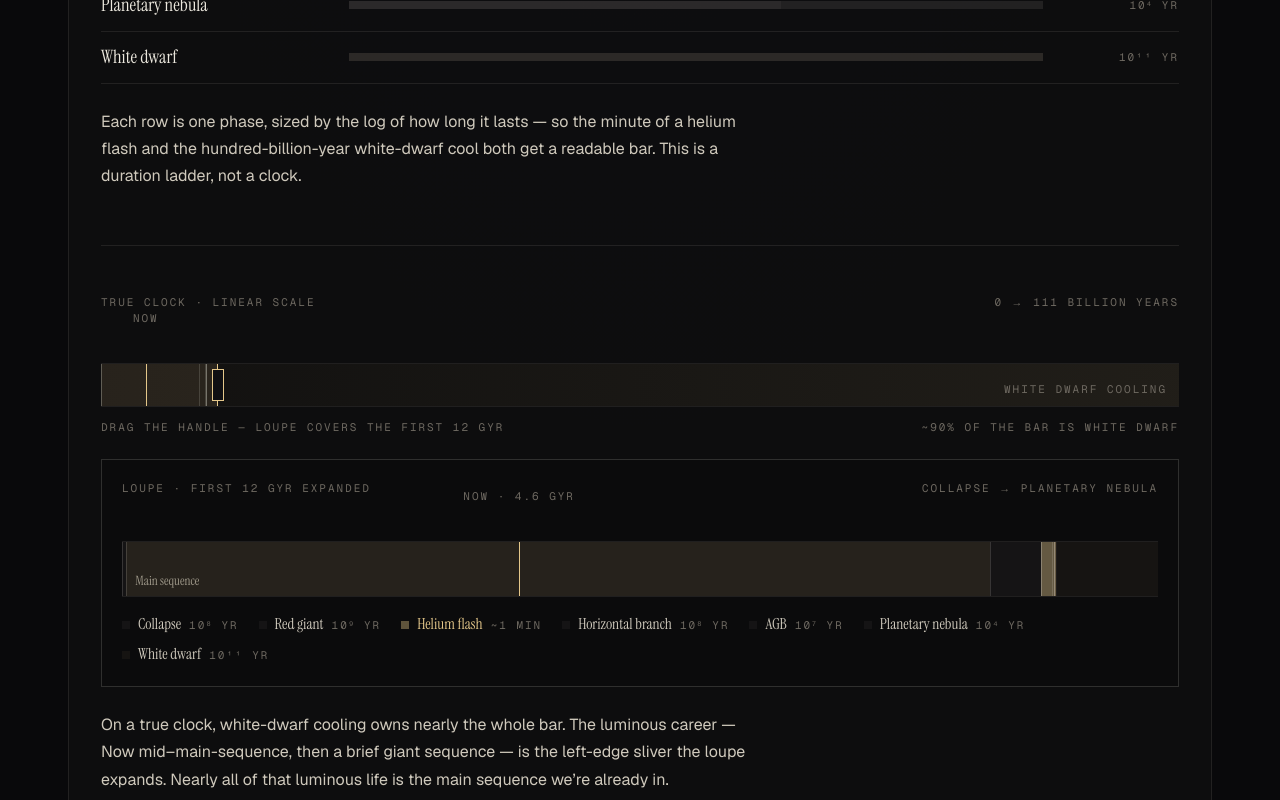
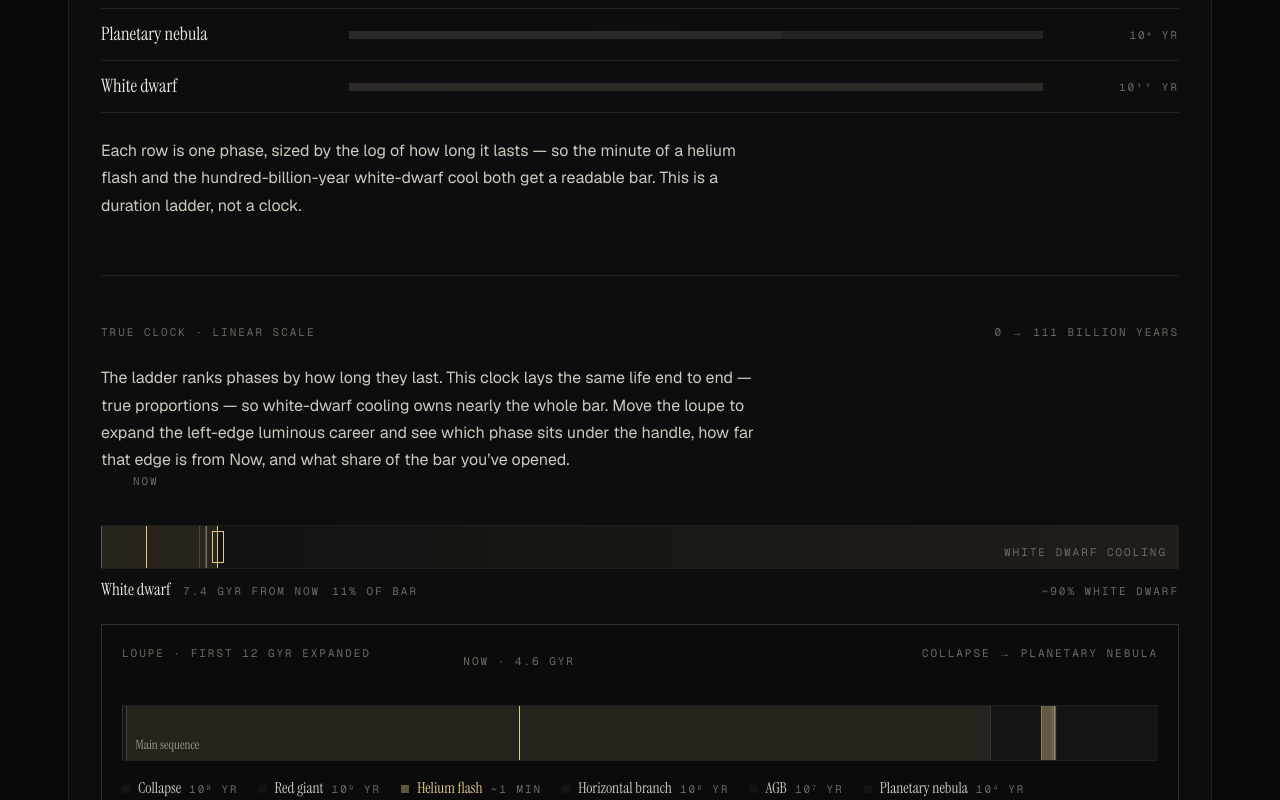
Before and after one commit to Coalescence-Labs/LookingGlass, a Next.js app: page /solar-life-cycle in a window 1280 px wide. Shown: the part 2317-3117 px from the top of the page. Built offline with nearby package versions, Linux system fonts and the light colour scheme; no server answers.

Commit message:
fix(solar): clarify loupe purpose and invite interaction
Teach true proportions vs expanded early career with live edge readout; replace drag copy with in-view pulse and hover/active handle states.

```diff
--- a/src/app/solar-life-cycle/page.tsx
+++ b/src/app/solar-life-cycle/page.tsx
@@ -121,8 +121,10 @@ export default function SolarLifeCyclePage() {
         <Reveal delay={0.08}>
           <p className="mt-8 type-lede max-w-2xl">
             First the duration ladder — every phase sized by how long it lasts,
-            helium flash included. Then the true clock: drag the loupe across
-            the left-edge sliver and watch white-dwarf cooling reclaim the bar.
+            helium flash included. Then the true clock: the same life laid end
+            to end, where white-dwarf cooling owns nearly the whole bar. Move
+            the loupe to expand the brief luminous career the linear scale
+            hides.
           </p>
         </Reveal>
 
--- a/src/components/solar/StageTimeline.tsx
+++ b/src/components/solar/StageTimeline.tsx
@@ -2,6 +2,7 @@
 
 import {
   useCallback,
+  useEffect,
   useId,
   useMemo,
   useRef,
@@ -13,7 +14,9 @@ import {
   STAGES,
   SUN_CURRENT_AGE_GYR,
   TOTAL_GYR,
+  formatGyr,
   formatLogYears,
+  stageAt,
   stageDurationYears,
   type Stage,
   type StageId,
@@ -68,12 +71,46 @@ function bandFill(stage: Stage, active: boolean): string {
   return "var(--color-glass)";
 }
 
+function formatFromNow(deltaGyr: number): string {
+  if (Math.abs(deltaGyr) < 0.08) return "≈ now";
+  if (deltaGyr > 0) return `${formatGyr(deltaGyr)} from now`;
+  return `${formatGyr(-deltaGyr)} ago`;
+}
+
+function formatLoupeSpan(gyr: number): string {
+  return gyr >= 10 ? Math.round(gyr).toString() : gyr.toFixed(1);
+}
+
 export function StageTimeline({ activeStageId }: Props) {
   const gradientId = useId();
+  const clockRef = useRef<HTMLDivElement>(null);
   const trackRef = useRef<HTMLDivElement>(null);
-  const dragging = useRef(false);
+  const draggingRef = useRef(false);
 
   const [loupeEnd, setLoupeEnd] = useState(LOUPE_DEFAULT_END_GYR);
+  const [isDragging, setIsDragging] = useState(false);
+  const [isHovered, setIsHovered] = useState(false);
+  const [inView, setInView] = useState(false);
+  const [reduceMotion, setReduceMotion] = useState(false);
+
+  useEffect(() => {
+    const mq = window.matchMedia("(prefers-reduced-motion: reduce)");
+    const sync = () => setReduceMotion(mq.matches);
+    sync();
+    mq.addEventListener("change", sync);
+    return () => mq.removeEventListener("change", sync);
+  }, []);
+
+  useEffect(() => {
+    const el = clockRef.current;
+    if (!el) return;
+    const io = new IntersectionObserver(
+      ([entry]) => setInView(entry.isIntersecting),
+      { threshold: 0.4, rootMargin: "0px 0px -8% 0px" },
+    );
+    io.observe(el);
+    return () => io.disconnect();
+  }, []);
 
   const logRows = useMemo(() => {
     const weights = STAGES.map((s) => logDurationWeight(stageDurationYears(s)));
@@ -109,6 +146,13 @@ export function StageTimeline({ activeStageId }: Props) {
   const wdStage = STAGES.find((s) => s.id === "white-dwarf")!;
   const wdSharePct = Math.round((wdStage.durationGyr / TOTAL_GYR) * 100);
 
+  const edgeStage = stageAt(loupeEndClamped);
+  const yearsFromNow = loupeEndClamped - SUN_CURRENT_AGE_GYR;
+  const loupeSharePct = Math.max(1, Math.round(loupeWidthPct));
+
+  const shouldPulse =
+    inView && !isDragging && !isHovered && !reduceMotion;
+
   const applyPointer = useCallback((clientX: number) => {
     const el = trackRef.current;
     if (!el) return;
@@ -121,7 +165,8 @@ export function StageTimeline({ activeStageId }: Props) {
 
   const onPointerDown = useCallback(
     (e: ReactPointerEvent<HTMLElement>) => {
-      dragging.current = true;
+      draggingRef.current = true;
+      setIsDragging(true);
       trackRef.current?.setPointerCapture(e.pointerId);
       applyPointer(e.clientX);
     },
@@ -130,21 +175,68 @@ export function StageTimeline({ activeStageId }: Props) {
 
   const onPointerMove = useCallback(
     (e: ReactPointerEvent<HTMLElement>) => {
-      if (!dragging.current) return;
+      if (!draggingRef.current) return;
       applyPointer(e.clientX);
     },
     [applyPointer],
   );
 
-  const onPointerUp = useCallback(() => {
-    dragging.current = false;
+  const onPointerUp = useCallback((e: ReactPointerEvent<HTMLElement>) => {
+    draggingRef.current = false;
+    setIsDragging(false);
+    const el = trackRef.current;
+    if (!el) {
+      setIsHovered(false);
+      return;
+    }
+    const r = el.getBoundingClientRect();
+    const over =
+      e.clientX >= r.left &&
+      e.clientX <= r.right &&
+      e.clientY >= r.top &&
+      e.clientY <= r.bottom;
+    setIsHovered(over);
   }, []);
+
+  const handleTransform = isDragging
+    ? "translate(-50%, -50%) scale(1.18)"
+    : isHovered
+      ? "translate(-50%, -50%) scale(1.08)"
+      : "translate(-50%, -50%) scale(1)";
+
+  const handleBackground = isDragging
+    ? "var(--color-accent)"
+    : isHovered
+      ? "color-mix(in srgb, var(--color-accent) 42%, var(--color-ink-2))"
+      : "var(--color-ink-2)";
+
+  const handleShadow = isDragging
+    ? "0 0 0 3px color-mix(in srgb, var(--color-accent) 40%, transparent)"
+    : isHovered
+      ? "0 0 0 2px color-mix(in srgb, var(--color-accent) 28%, transparent)"
+      : "0 0 0 0 transparent";
 
   return (
     <div
       className="border border-line p-5 md:p-8"
       style={{ background: "rgba(15, 15, 18, 0.6)" }}
     >
+      <style>{`
+        @keyframes loupe-invite {
+          0%, 100% {
+            box-shadow: 0 0 0 0 color-mix(in srgb, var(--color-accent) 0%, transparent);
+          }
+          50% {
+            box-shadow: 0 0 0 7px color-mix(in srgb, var(--color-accent) 24%, transparent);
+          }
+        }
+        @media (prefers-reduced-motion: reduce) {
+          .loupe-handle[data-pulse="true"] {
+            animation: none !important;
+          }
+        }
+      `}</style>
+
       {/* ——— Duration ladder (log) ——— */}
       <div className="flex flex-col gap-6">
         <div className="flex flex-wrap items-baseline justify-between gap-x-6 gap-y-2 border-b border-line pb-4">
@@ -219,13 +311,24 @@ export function StageTimeline({ activeStageId }: Props) {
       </div>
 
       {/* ——— True clock (linear) + loupe ——— */}
-      <div className="mt-12 flex flex-col gap-6 border-t border-line pt-10 md:mt-14 md:pt-12">
+      <div
+        ref={clockRef}
+        className="mt-12 flex flex-col gap-6 border-t border-line pt-10 md:mt-14 md:pt-12"
+      >
         <div className="flex flex-wrap items-baseline justify-between gap-x-6 gap-y-2">
           <span className="type-mono-sm">True clock · linear scale</span>
           <span className="type-mono-sm text-bone-3">
             0 → {Math.round(TOTAL_GYR)} billion years
           </span>
         </div>
+
+        <p className="type-body max-w-2xl">
+          The ladder ranks phases by how long they last. This clock lays the
+          same life end to end — true proportions — so white-dwarf cooling owns
+          nearly the whole bar. Move the loupe to expand the left-edge luminous
+          career and see which phase sits under the handle, how far that edge
+          is from Now, and what share of the bar you&rsquo;ve opened.
+        </p>
 
         {/* Full career with draggable loupe bracket */}
         <div className="flex flex-col gap-3">
@@ -247,12 +350,16 @@ export function StageTimeline({ activeStageId }: Props) {
               onPointerMove={onPointerMove}
               onPointerUp={onPointerUp}
               onPointerCancel={onPointerUp}
+              onPointerEnter={() => setIsHovered(true)}
+              onPointerLeave={() => {
+                if (!draggingRef.current) setIsHovered(false);
+              }}
               role="slider"
               aria-label="Early-life loupe end"
               aria-valuemin={LOUPE_MIN_SPAN_GYR}
               aria-valuemax={Math.round(TOTAL_GYR * 0.45)}
               aria-valuenow={Math.round(loupeEndClamped)}
-              aria-valuetext={`Loupe covers first ${loupeEndClamped.toFixed(0)} billion years`}
+              aria-valuetext={`Loupe covers first ${loupeEndClamped.toFixed(0)} billion years; edge at ${SHORT_NAME[edgeStage.id]}, ${formatFromNow(yearsFromNow)}, ${loupeSharePct}% of bar`}
             >
               <svg
                 width="100%"
@@ -296,8 +403,20 @@ export function StageTimeline({ activeStageId }: Props) {
 
               {/* End handle (visual; track owns the drag) */}
               <div
-                className="pointer-events-none absolute top-1/2 z-20 h-8 w-3 -translate-x-1/2 -translate-y-1/2 border border-accent bg-ink-2"
-                style={{ left: `${loupeWidthPct}%` }}
+                className="loupe-handle pointer-events-none absolute top-1/2 z-20 h-8 w-3 border border-accent"
+                data-pulse={shouldPulse ? "true" : "false"}
+                data-dragging={isDragging ? "true" : "false"}
+                style={{
+                  left: `${loupeWidthPct}%`,
+                  background: handleBackground,
+                  transform: handleTransform,
+                  boxShadow: shouldPulse ? undefined : handleShadow,
+                  transition:
+                    "background 180ms var(--ease-quart), box-shadow 180ms var(--ease-quart), transform 180ms var(--ease-quart)",
+                  animation: shouldPulse
+                    ? "loupe-invite 2.6s var(--ease-quart) infinite"
+                    : undefined,
+                }}
                 aria-hidden
               />
 
@@ -329,30 +448,40 @@ export function StageTimeline({ activeStageId }: Props) {
             </div>
           </div>
 
-          <div className="flex flex-wrap items-baseline justify-between gap-x-4 gap-y-1">
+          {/* Live loupe readout — teaches while dragging */}
+          <div className="flex flex-wrap items-baseline justify-between gap-x-4 gap-y-2">
+            <div className="flex flex-wrap items-baseline gap-x-3 gap-y-1">
+              <span
+                className="font-serif text-[1.05rem] leading-none"
+                style={{
+                  color: edgeStage.isEvent
+                    ? "var(--color-accent)"
+                    : "var(--color-bone)",
+                }}
+              >
+                {SHORT_NAME[edgeStage.id]}
+              </span>
+              <span className="type-mono-sm text-dim tabular-nums">
+                {formatFromNow(yearsFromNow)}
+              </span>
+              <span className="type-mono-sm text-dim tabular-nums">
+                {loupeSharePct}% of bar
+              </span>
+            </div>
             <span className="type-mono-sm text-dim">
-              Drag the handle — loupe covers the first{" "}
-              {loupeEndClamped >= 10
-                ? Math.round(loupeEndClamped)
-                : loupeEndClamped.toFixed(1)}{" "}
-              Gyr
-            </span>
-            <span className="type-mono-sm text-dim">
-              ~{wdSharePct}% of the bar is white dwarf
+              ~{wdSharePct}% white dwarf
             </span>
           </div>
         </div>
 
         {/* Loupe detail — one insight: luminous career readable */}
-        <div className="flex flex-col gap-4 border border-line-2 p-4 md:p-5"
+        <div
+          className="flex flex-col gap-4 border border-line-2 p-4 md:p-5"
           style={{ background: "rgba(9,9,11,0.4)" }}
         >
           <div className="flex flex-wrap items-baseline justify-between gap-x-6 gap-y-2">
             <span className="type-mono-sm text-accent">
-              Loupe · first {loupeEndClamped >= 10
-                ? Math.round(loupeEndClamped)
-                : loupeEndClamped.toFixed(1)}{" "}
-              Gyr expanded
+              Loupe · first {formatLoupeSpan(loupeEndClamped)} Gyr expanded
             </span>
             <span className="type-mono-sm text-bone-3">
               collapse →{" "}
```
